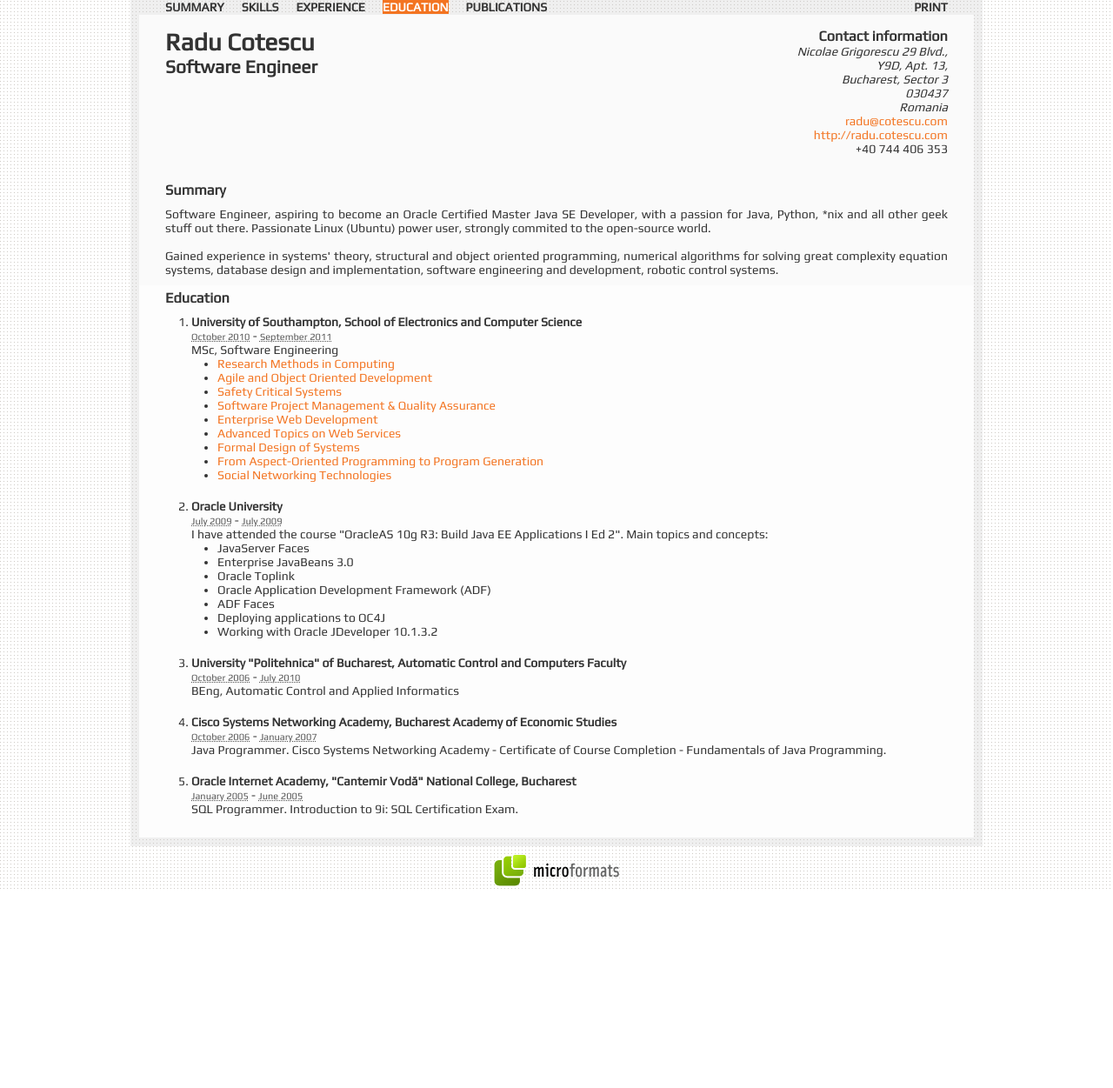
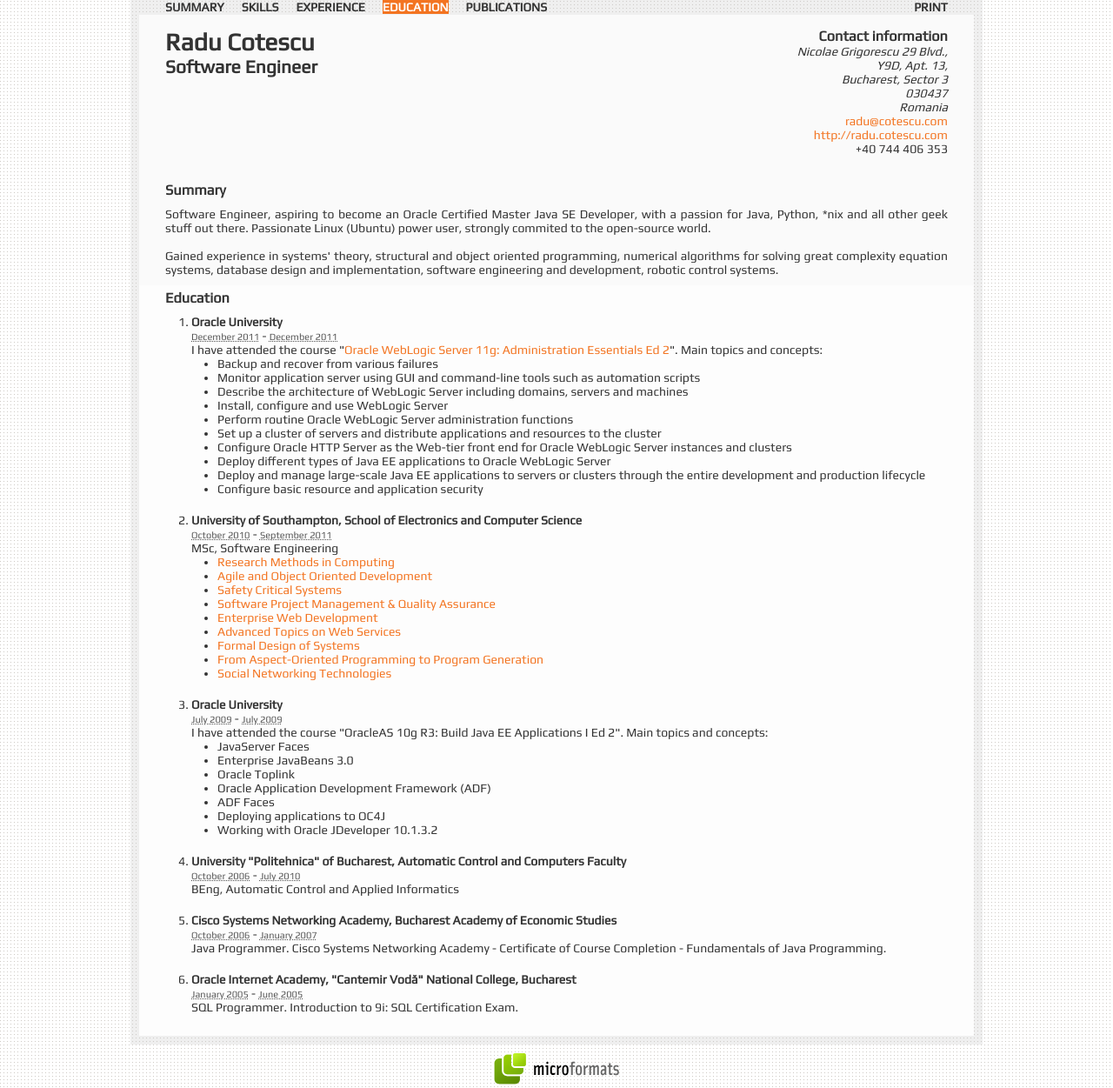
Before and after one commit to raducotescu/radu.cotescu.com, a PHP site: page / in a window 1280 px wide, after a click on "EDUCATION". Shown: the part 31-1282 px from the top of the page at 87% size. Before the commit the page ends 1053 px from the top, so only its background shows below. Run offline with PHP 8.4, Linux system fonts and the light colour scheme; some libraries are stand-ins or nearby versions.

Commit message:
added information about ou wls admin essentials course

```diff
--- a/index.php
+++ b/index.php
@@ -191,6 +191,30 @@
 				<ol class="vcalendar">
 					<li class="education vevent vcard">
 						<h4 class="org fn summary">
+							<a href="http://education.oracle.com" title="Oracle University">Oracle University</a>
+						</h4>
+						<p class="date"><abbr class="dtstart" title="2011-12-19">December 2011</abbr> - <abbr class="dtend" title="2011-12-23">December 2011</abbr></p>
+
+						<p class="description">
+							I have attended the course "<a href="http://education.oracle.com/pls/web_prod-plq-dad/db_pages.getCourseDesc?dc=D58682GC20">Oracle WebLogic Server 11g: Administration Essentials Ed 2</a>". Main topics and concepts:
+						</p>
+						<div class="modules">
+							<ul>
+								<li>Backup and recover from various failures</li>
+								<li>Monitor application server using GUI and command-line tools such as automation scripts</li>
+								<li>Describe the architecture of WebLogic Server including domains, servers and machines</li>
+								<li>Install, configure and use WebLogic Server</li>
+								<li>Perform routine Oracle WebLogic Server administration functions</li>
+								<li>Set up a cluster of servers and distribute applications and resources to the cluster</li>
+								<li>Configure Oracle HTTP Server as the Web-tier front end for Oracle WebLogic Server instances and clusters</li>
+								<li>Deploy different types of Java EE applications to Oracle WebLogic Server</li>
+								<li>Deploy and manage large-scale Java EE applications to servers or clusters through the entire development and production lifecycle</li>
+								<li>Configure basic resource and application security</li>
+							</ul>
+						</div>
+					</li>
+					<li class="education vevent vcard">
+						<h4 class="org fn summary">
 							<a href="http://www.soton.ac.uk" title="University of Southampton">University of Southampton</a>,
 							<a href="http://www.ecs.soton.ac.uk/" title="School of Electronics and Computer Science">School of Electronics and Computer Science</a>
 						</h4>
```
